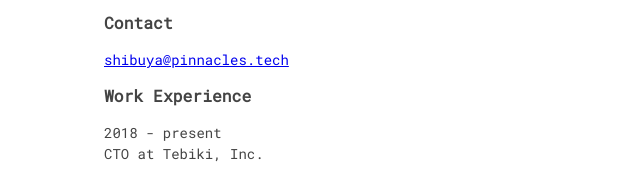
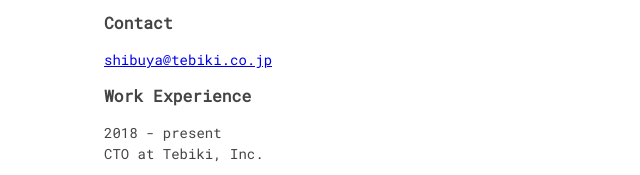
Before and after one commit to shibukk/about, a plain HTML site: page index.html in a window 1280 px wide. Shown: the part 297-472 px from the top of the page, 136-776 px from the left. Drawn offline with Linux system fonts and the light colour scheme.

Commit message:
Update index.html

```diff
--- a/index.html
+++ b/index.html
@@ -23,7 +23,7 @@
 <p>I&rsquo;m a Software Developer, Co-founder of Tebiki, Inc.<br>
 a.k.a <a href="https://github.com/shibukk">@shibukk</a>.</p>
 <h3 id="contact">Contact</h3>
-<p><a href="mailto:shibuya@pinnacles.tech">shibuya@pinnacles.tech</a></p>
+<p><a href="mailto:shibuya@tebiki.co.jp">shibuya@tebiki.co.jp</a></p>
 <h3 id="work-experience">Work Experience</h3>
 <p>2018 - present<br>
 CTO at Tebiki, Inc.</p>
```
